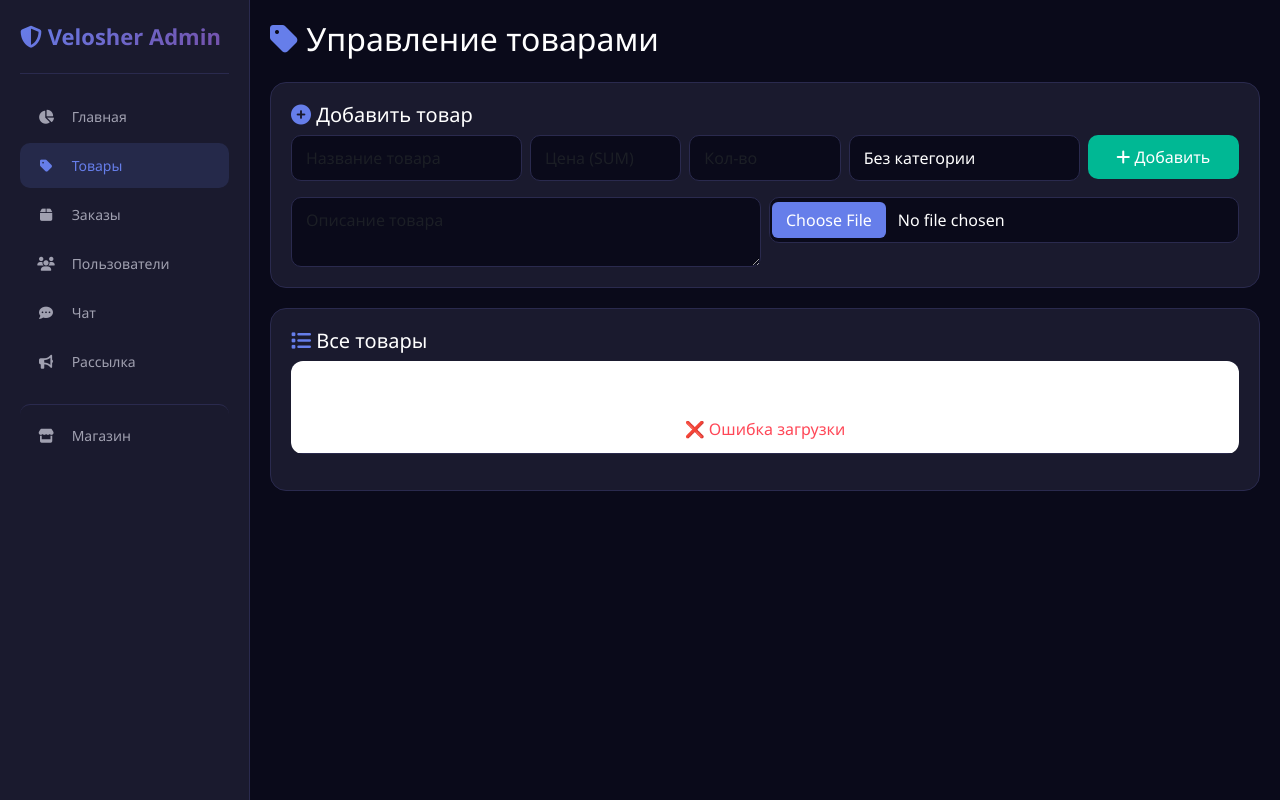
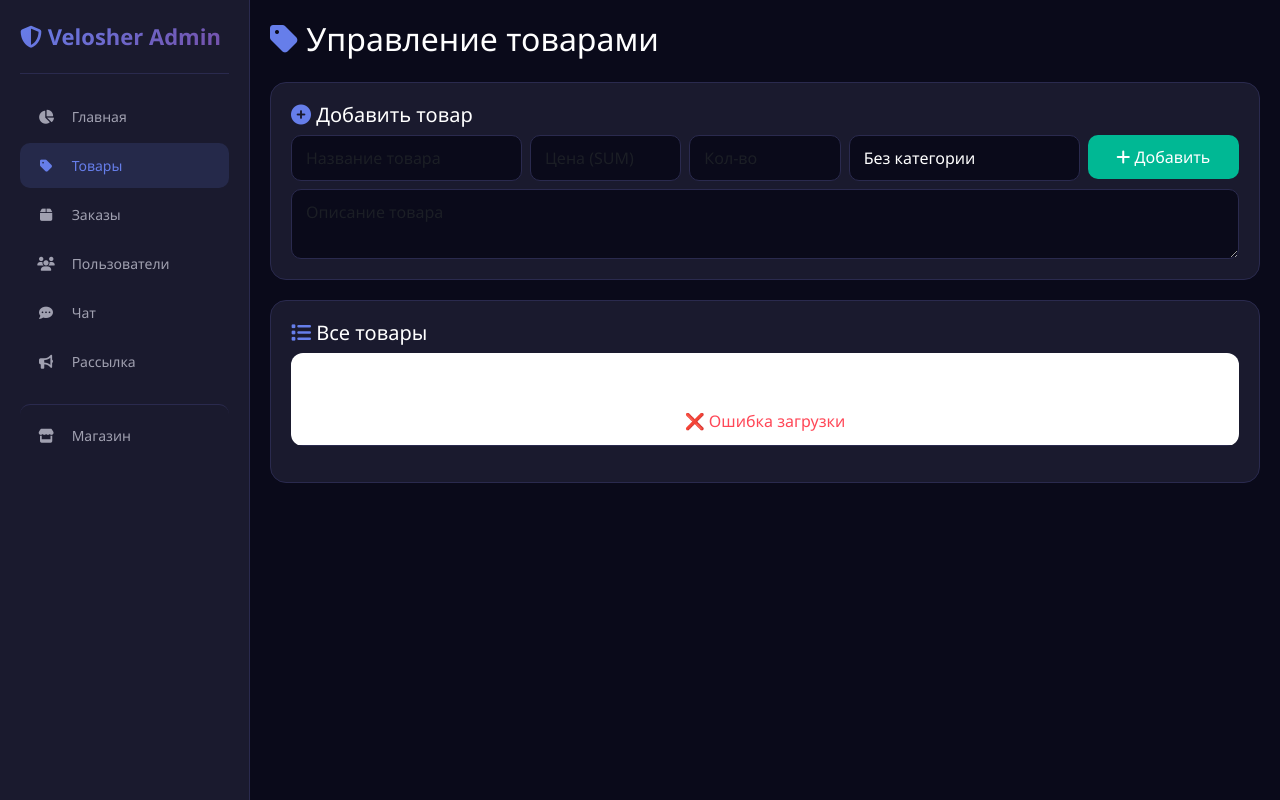
Before and after one commit to Mirzarasulov/velosher, a Flask app: template templates/admin/products.html in a window 1280 px wide. Run offline with Flask 3, Linux system fonts and the light colour scheme; the template is opened without the code that fills it, so the values that code supplies are empty; data comes from the database, SQL or seed files in the repository.

Commit message:
Update products.html

```diff
--- a/templates/admin/products.html
+++ b/templates/admin/products.html
@@ -18,12 +18,7 @@
             --success: #00b894;
             --danger: #ff4757;
         }
-        body {
-            font-family: 'Segoe UI', Tahoma, Geneva, Verdana, sans-serif;
-            background: var(--bg);
-            color: var(--text);
-            min-height: 100vh;
-        }
+        body { font-family: 'Segoe UI', sans-serif; background: var(--bg); color: var(--text); min-height: 100vh; }
         .sidebar {
             position: fixed; top: 0; left: 0; bottom: 0;
             width: 250px; background: var(--card);
@@ -102,22 +75,13 @@
         }
         .table-dark-custom thead { background: rgba(102,126,234,0.15); }
         .table-dark-custom th { color: var(--text); padding: 12px 16px; border: none; font-size: 13px; }
-        .table-dark-custom td { color: var(--text-muted); padding: 12px 16px; border-color: var(--border); vertical-align: middle; }
-
+        .table-dark-custom td { color: var(--text-muted); padding: 12px 16px; border-color: var(--border); }
         .badge-category {
             background: rgba(102,126,234,0.2);
             color: var(--primary);
             padding: 4px 12px;
             border-radius: 20px;
             font-size: 12px;
-        }
-        .product-thumb {
-            width: 50px;
-            height: 50px;
-            object-fit: cover;
-            border-radius: 8px;
-            background: var(--bg);
-            border: 1px solid var(--border);
         }
         .toast {
             position: fixed;
@@ -138,19 +102,6 @@
             from { opacity: 0; transform: translateX(-50%) translateY(30px); }
             to { opacity: 1; transform: translateX(-50%) translateY(0); }
         }
-        .image-preview {
-            display: flex;
-            flex-wrap: wrap;
-            gap: 10px;
-            margin-top: 10px;
-        }
-        .image-preview img {
-            width: 80px;
-            height: 80px;
-            object-fit: cover;
-            border-radius: 8px;
-            border: 1px solid var(--border);
-        }
         @media (max-width: 768px) {
             .sidebar { width: 100%; position: relative; padding: 15px; }
             .main-content { margin-left: 0; padding: 15px; }
@@ -168,25 +117,22 @@
         <a href="users.html" class="nav-item"><i class="fas fa-users"></i> Пользователи</a>
         <a href="chat.html" class="nav-item"><i class="fas fa-comment-dots"></i> Чат</a>
         <a href="broadcast.html" class="nav-item"><i class="fas fa-bullhorn"></i> Рассылка</a>
-        <a href="/templates/shop" class="nav-item" style="margin-top:20px; border-top:1px solid var(--border); padding-top:20px;">
+        <a href="/shop/" class="nav-item" style="margin-top:20px; border-top:1px solid var(--border); padding-top:20px;">
             <i class="fas fa-store"></i> Магазин
         </a>
     </div>
 
-    <!-- Main -->
     <div class="main-content">
         <h2 class="mb-4"><i class="fas fa-tag" style="color:var(--primary);"></i> Управление товарами</h2>
 
-        <!-- Add Product -->
         <div class="glass">
             <h5><i class="fas fa-plus-circle" style="color:var(--primary);"></i> Добавить товар</h5>
-            <form id="addProductForm" enctype="multipart/form-data">
             <div class="row g-2">
                 <div class="col-md-3">
-                        <input type="text" class="form-control" id="productName" placeholder="Название товара" required>
+                    <input type="text" class="form-control" id="productName" placeholder="Название товара">
                 </div>
                 <div class="col-md-2">
-                        <input type="number" class="form-control" id="productPrice" placeholder="Цена (SUM)" required>
+                    <input type="number" class="form-control" id="productPrice" placeholder="Цена (SUM)">
                 </div>
                 <div class="col-md-2">
                     <input type="number" class="form-control" id="productStock" placeholder="Кол-во">
@@ -203,29 +149,20 @@
                     </select>
                 </div>
                 <div class="col-md-2">
-                        <button type="submit" class="btn-success w-100"><i class="fas fa-plus"></i> Добавить</button>
+                    <button class="btn-success w-100" onclick="addProduct()"><i class="fas fa-plus"></i> Добавить</button>
                 </div>
             </div>
-                <div class="row g-2 mt-2">
-                    <div class="col-md-6">
+            <div class="mt-2">
                 <textarea class="form-control" id="productDescription" placeholder="Описание товара" rows="2"></textarea>
             </div>
-                    <div class="col-md-6">
-                        <input type="file" class="form-control" id="productImage" accept="image/*">
-                        <div class="image-preview" id="imagePreview"></div>
-                    </div>
-                </div>
-            </form>
         </div>
 
-        <!-- Products List -->
         <div class="glass">
             <h5><i class="fas fa-list" style="color:var(--primary);"></i> Все товары</h5>
             <div class="table-responsive">
                 <table class="table-dark-custom table">
                     <thead>
                         <tr>
-                            <th>Фото</th>
                             <th>ID</th>
                             <th>Название</th>
                             <th>Категория</th>
@@ -257,41 +194,21 @@
 
         function formatPrice(p) { return new Intl.NumberFormat('uz-UZ').format(p); }
 
-        // Preview image
-        document.getElementById('productImage').addEventListener('change', function(e) {
-            const preview = document.getElementById('imagePreview');
-            preview.innerHTML = '';
-            if (this.files && this.files[0]) {
-                const reader = new FileReader();
-                reader.onload = function(ev) {
-                    const img = document.createElement('img');
-                    img.src = ev.target.result;
-                    preview.appendChild(img);
-                }
-                reader.readAsDataURL(this.files[0]);
-            }
-        });
-
-        // Load products
         async function loadProducts() {
             try {
                 const res = await fetch(`${API_URL}/api/products`);
                 const data = await res.json();
                 const tbody = document.getElementById('productsList');
-                if (!data || data.length === 0) {
-                    tbody.innerHTML = '<tr><td colspan="7" style="text-align:center;">Нет товаров</td></tr>';
+                if (!data.products || data.products.length === 0) {
+                    tbody.innerHTML = '<tr><td colspan="6" style="text-align:center;">Нет товаров</td></tr>';
                     return;
                 }
                 const categoryMap = {
                     1: '🏔️ Горные', 2: '🏙️ Городские', 3: '🚴 Шоссейные',
                     4: '⚡ Электро', 5: '👶 Детские', 6: '📦 Складные'
                 };
-                tbody.innerHTML = data.map(p => `
+                tbody.innerHTML = data.products.map(p => `
                     <tr>
-                        <td>
-                            ${p.image_url ? `<img src="${p.image_url}" class="product-thumb" alt="фото">` :
-                            `<div class="product-thumb" style="display:flex;align-items:center;justify-content:center;color:var(--text-muted);font-size:20px;">📷</div>`}
-                        </td>
                         <td>${p.id}</td>
                         <td>${p.name}</td>
                         <td><span class="badge-category">${categoryMap[p.category_id] || 'Без категории'}</span></td>
@@ -304,38 +221,27 @@
                 `).join('');
             } catch (e) {
                 console.error('Load products error:', e);
-                document.getElementById('productsList').innerHTML = '<tr><td colspan="7" style="text-align:center;color:var(--danger);">❌ Ошибка загрузки</td></tr>';
+                document.getElementById('productsList').innerHTML = '<tr><td colspan="6" style="text-align:center;color:var(--danger);">❌ Ошибка загрузки</td></tr>';
             }
         }
 
-        // Add product with image
-        document.getElementById('addProductForm').addEventListener('submit', async function(e) {
-            e.preventDefault();
-
+        async function addProduct() {
             const name = document.getElementById('productName').value.trim();
             const price = parseFloat(document.getElementById('productPrice').value);
             const stock = parseInt(document.getElementById('productStock').value) || 0;
             const category_id = document.getElementById('productCategory').value;
             const description = document.getElementById('productDescription').value.trim();
-            const imageFile = document.getElementById('productImage').files[0];
 
             if (!name || !price) {
                 showToast('❌ Введите название и цену');
                 return;
             }
 
-            const formData = new FormData();
-            formData.append('name', name);
-            formData.append('price', price);
-            formData.append('stock', stock);
-            if (category_id) formData.append('category_id', category_id);
-            if (description) formData.append('description', description);
-            if (imageFile) formData.append('image', imageFile);
-
             try {
                 const res = await fetch(`${API_URL}/api/product/add`, {
                     method: 'POST',
-                    body: formData
+                    headers: { 'Content-Type': 'application/json' },
+                    body: JSON.stringify({ name, price, stock, category_id: category_id || null, description })
                 });
                 const data = await res.json();
                 if (data.success) {
@@ -343,8 +249,6 @@
                     document.getElementById('productPrice').value = '';
                     document.getElementById('productStock').value = '';
                     document.getElementById('productDescription').value = '';
-                    document.getElementById('productImage').value = '';
-                    document.getElementById('imagePreview').innerHTML = '';
                     showToast('✅ Товар добавлен!');
                     loadProducts();
                 } else {
```
Also changed, not shown: other parts of templates/admin/products.html (+3 -28 lines). Lines whose indentation alone changed are shown as unchanged.
